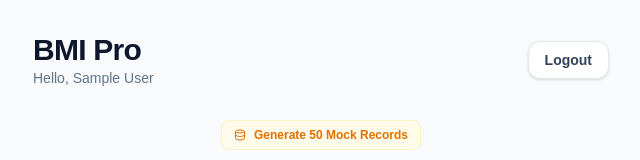
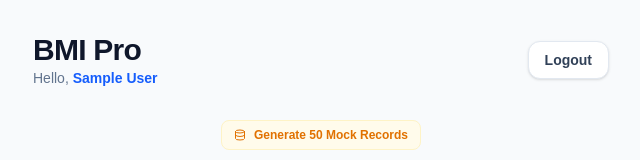
Before and after one commit to natthakit312/bmi, a Next.js app: page / in a window 1280 px wide. Shown: the top 160 px of the page, without its empty margins (319-959 px from the left). Built offline with nearby package versions, Linux system fonts and the light colour scheme; no server answers; sample sign-in values are in the browser's storage.

Commit message:
Polished UI and fixed display name for Vercel demo

```diff
--- a/src/app/page.tsx
+++ b/src/app/page.tsx
@@ -1,4 +1,4 @@
-import { auth } from "@/lib/auth";
+import { auth, signOut } from "@/lib/auth";
 import Link from "next/link";
 import { redirect } from "next/navigation";
 
@@ -15,13 +15,16 @@ export default async function Home() {
     redirect("/login");
   }
 
+  // Get name from email if name is missing (for mock sessions)
+  const displayName = session.user?.name || session.user?.email?.split('@')[0] || "Guest";
+
   return (
     <main className="min-h-screen bg-slate-50 p-4 md:p-8">
       <div className="max-w-xl mx-auto space-y-8">
         <header className="flex justify-between items-center">
           <div>
             <h1 className="text-3xl font-black text-slate-900 tracking-tight">BMI Pro</h1>
-            <p className="text-slate-500 text-sm font-medium">Hello, {session.user?.name}</p>
+            <p className="text-slate-500 text-sm font-medium">Hello, <span className="text-blue-600 font-bold capitalize">{displayName}</span></p>
           </div>
           <div className="flex gap-4">
              <Link
```
